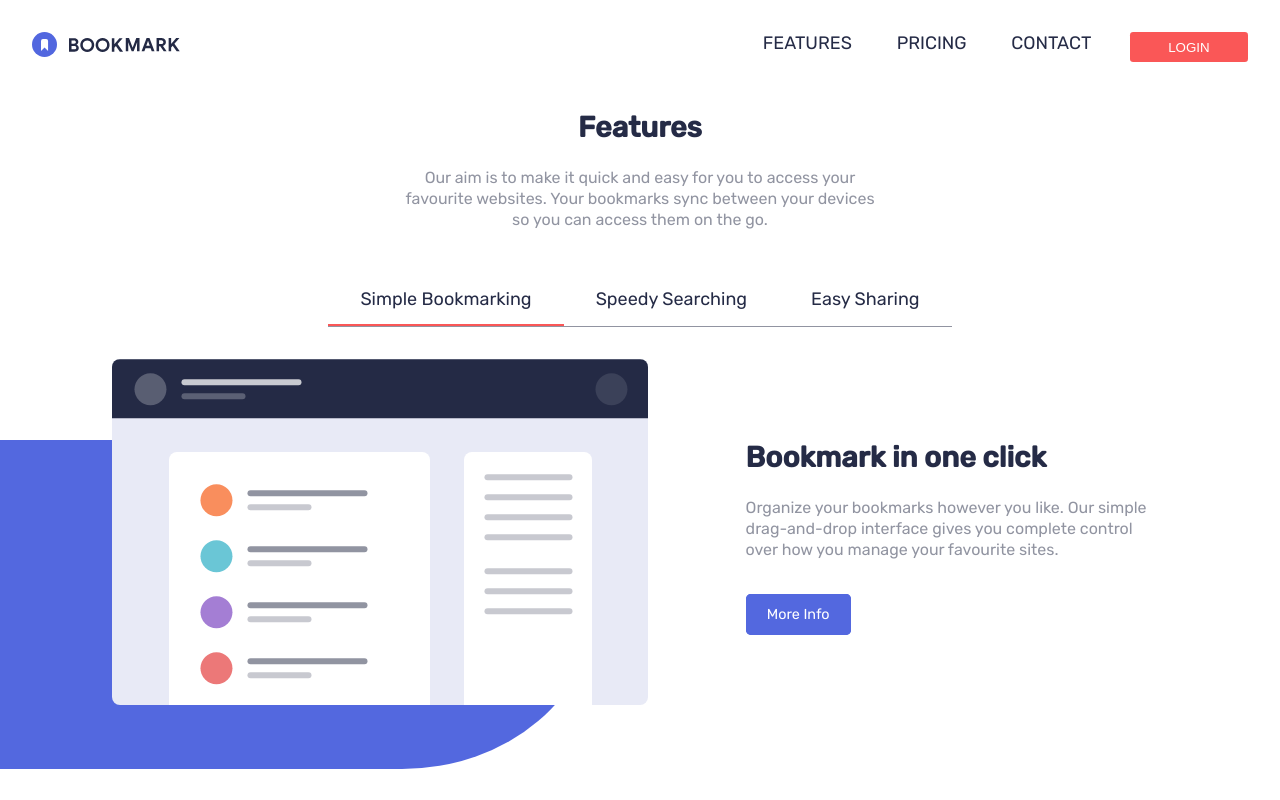
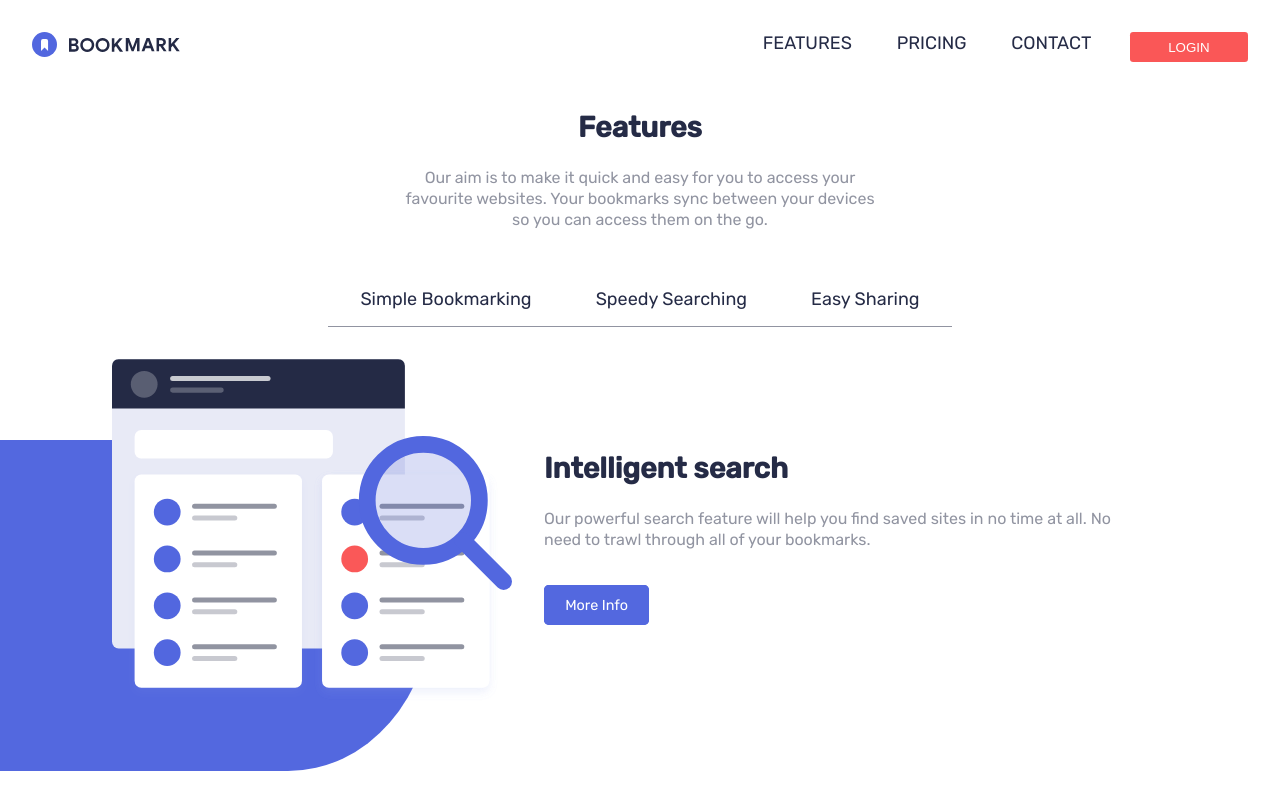
Before and after one commit to techjuliana/Bookmark-landing-page, a React (Create React App) app: page /features in a window 1280 px wide. Shown: the top 800 px of the page. Built offline with nearby package versions, Linux system fonts and the light colour scheme.

Commit message:
adicionando funcionalidade de features passar para o proximo texto Ternario

```diff
--- a/src/components/features/index.js
+++ b/src/components/features/index.js
@@ -1,34 +1,79 @@
-import { Container, Informacao, Paragrafo, Titulo, Ilustracao } from "./styled";
+import {
+  Container,
+  Informacao,
+  Paragrafo,
+  Titulo,
+  Ilustracao,
+  Card,
+  TituloPrincipal,
+  ParagrafoPrincipal,
+  Menu,
+  Texto,
+} from "./styled";
 import ilustracao from "./../../assets/images/illustration-features-tab-1.svg";
+import ilustracao2 from "./../../assets/images/illustration-features-tab-2.svg";
+import { useState } from "react";
 export default function Features() {
+  const [opcao, setOpcao] = useState("");
+
   return (
     <Container>
-      <Titulo>Features</Titulo>
-      <Paragrafo>
+      <TituloPrincipal>Features</TituloPrincipal>
+      <ParagrafoPrincipal>
         Our aim is to make it quick and easy for you to access your
         <br /> favourite websites. Your bookmarks sync between your devices
         <br /> so you can access them on the go.
-      </Paragrafo>
+      </ParagrafoPrincipal>
 
-      <div className="features-controller">
-        <p className="control active">Simple Bookmarking</p>
-        <p className="control">Speedy Searching</p>
-        <p className="control">Easy Sharing</p>
-      </div>
+      <Menu>
+        <p onClick={() => setOpcao("1")}>Simple Bookmarking</p>
+        <p onClick={() => setOpcao("2")}>Speedy Searching</p>
+        <p onClick={() => setOpcao("3")}>Easy Sharing</p>
+      </Menu>
 
-      <div className="features-tab">
-        <Ilustracao>
-          <img src={ilustracao} alt="features illustration" id="image" />
-        </Ilustracao>
-        <div className="right-col">
-          <Titulo id="lendo">Bookmark in one click</Titulo>
-          <Paragrafo id="paragrafo">
-            Organize your bookmarks however you like. Our simple drag-and-drop
-            interface gives you complete control over how you manage your
-            favourite sites.
-          </Paragrafo>
-          <Informacao href="/">More Info</Informacao>
-        </div>
+      <div>
+        {opcao === "1" ? (
+          <Card>
+            <Ilustracao>
+              <img src={ilustracao} alt="features" />
+            </Ilustracao>
+            <Texto>
+              <Titulo>Bookmark in one click</Titulo>
+              <Paragrafo>
+                Organize your bookmarks however you like. Our simple
+                drag-and-drop interface gives you complete control over how you
+                manage your favourite sites.
+              </Paragrafo>
+              <Informacao href="/">More Info</Informacao>
+            </Texto>
+          </Card>
+        ) : (
+          <Card>
+            <Ilustracao>
+              <img src={ilustracao2} alt="features" />
+            </Ilustracao>
+            <Texto>
+              <Titulo>Intelligent search</Titulo>
+              <Paragrafo>
+                Our powerful search feature will help you find saved sites in no
+                time at all. No need to trawl through all of your bookmarks.
+              </Paragrafo>
+              <Informacao href="/">More Info</Informacao>
+            </Texto>
+          </Card>
+        )}
+        {/* <Card>
+            <Ilustracao>
+              <img src={ilustracao3} alt="features" />
+            </Ilustracao>
+            <Texto>
+              <Titulo>Share your bookmarks</Titulo>
+              <Paragrafo>
+              Easily share your bookmarks and collections with others. Create a shareable link that you can send at the click of a button.
+              </Paragrafo>
+              <Informacao href="/">More Info</Informacao>
+            </Texto>
+          </Card> */}
       </div>
     </Container>
   );
--- a/src/components/features/styled.js
+++ b/src/components/features/styled.js
@@ -12,59 +12,45 @@ export const Container = styled.div`
     text-align: center;
     padding: 1rem 3rem 6rem;
   }
+`;
+export const Texto = styled.div`
+  margin: 2rem;
+`;
 
-  .features-controller {
-    display: flex;
-    align-items: center;
+export const Card = styled.div`
+  display: flex;
+  align-items: center;
+  justify-content: space-evenly;
+  margin-top: 2rem;
+  padding: 0;
+  @media (max-width: 800px) {
     justify-content: center;
-    @media (max-width: 800px) {
-      flex-direction: column;
-    }
+    flex-direction: column;
   }
+`;
 
-  .features-controller p {
+export const Menu = styled.div`
+  display: flex;
+  align-items: center;
+  justify-content: center;
+  p {
     padding: 1rem 2rem;
     border-bottom: 1px solid ${(props) => props.theme.Grayish};
     position: relative;
     cursor: pointer;
     color: ${(props) => props.theme.Dark};
     transition: 0.5s;
-  }
-
-  .features-controller p:hover {
-    color: ${(props) => props.theme.Red};
-  }
-
-  .features-controller .active:after {
-    content: "";
-    position: absolute;
-    bottom: 0;
-    left: 0;
-    width: 100%;
-    height: 0.15rem;
-    background: ${(props) => props.theme.Red};
-  }
-
-  .features-tab {
-    display: flex;
-    align-items: center;
-    justify-content: space-between;
-    margin-top: 2rem;
-    padding: 0;
-    @media (max-width: 800px) {
-      justify-content: center;
-      flex-direction: column;
+    :hover {
+      color: ${(props) => props.theme.Red};
     }
   }
-
-  .features-tab .right-col {
-    flex-basis: 40%;
+  @media (max-width: 800px) {
+    flex-direction: column;
   }
 `;
 
 export const Ilustracao = styled.div`
   position: relative;
-  flex-basis: 50%;
   ::after {
     content: "";
     position: absolute;
@@ -81,13 +67,14 @@ export const Ilustracao = styled.div`
     display: flex;
     align-items: center;
     justify-content: center;
+    max-width: 25rem;
     @media (max-width: 800px) {
       width: 20rem;
     }
   }
 `;
 
-export const Titulo = styled.h2`
+export const TituloPrincipal = styled.h2`
   text-align: center;
   font-size: 1.8rem;
   color: ${(props) => props.theme.Dark};
@@ -99,10 +86,31 @@ export const Titulo = styled.h2`
   }
 `;
 
+export const Titulo = styled.h2`
+  text-align: left;
+  font-size: 1.8rem;
+  color: ${(props) => props.theme.Dark};
+  margin-bottom: 0.7rem;
+  @media (max-width: 800px) {
+    margin-top: 7rem;
+    width: 20rem;
+    text-align: center;
+  }
+`;
+export const ParagrafoPrincipal = styled.p`
+  margin-top: 1.5rem;
+  padding-bottom: 1.6rem;
+  text-align: center;
+  font-size: 1rem;
+  line-height: 1.3;
+  color: ${(props) => props.theme.Grayish};
+  margin-bottom: 1rem;
+`;
+
 export const Paragrafo = styled.p`
   margin-top: 1.5rem;
   padding-bottom: 1.6rem;
-  text-align: center;
+  text-align: left;
   font-size: 1rem;
   line-height: 1.3;
   color: ${(props) => props.theme.Grayish};
--- a/src/components/login/index.js
+++ b/src/components/login/index.js
@@ -12,6 +12,7 @@ import {
 } from "./styled";
 function Login() {
   const [opcao, setOpcao] = useState("");
+
   return (
     <Container>
       <Campo>
```
Also changed, not shown: 1 other file (tests, documents, lock files or other folders).
